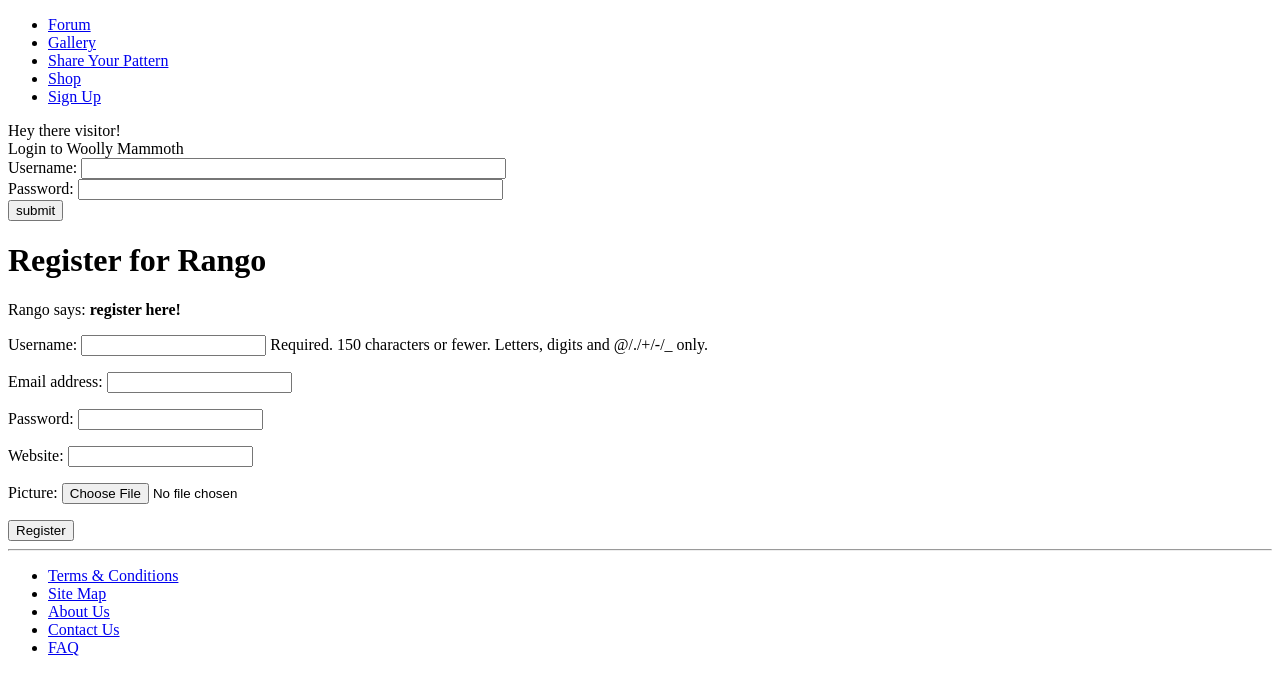
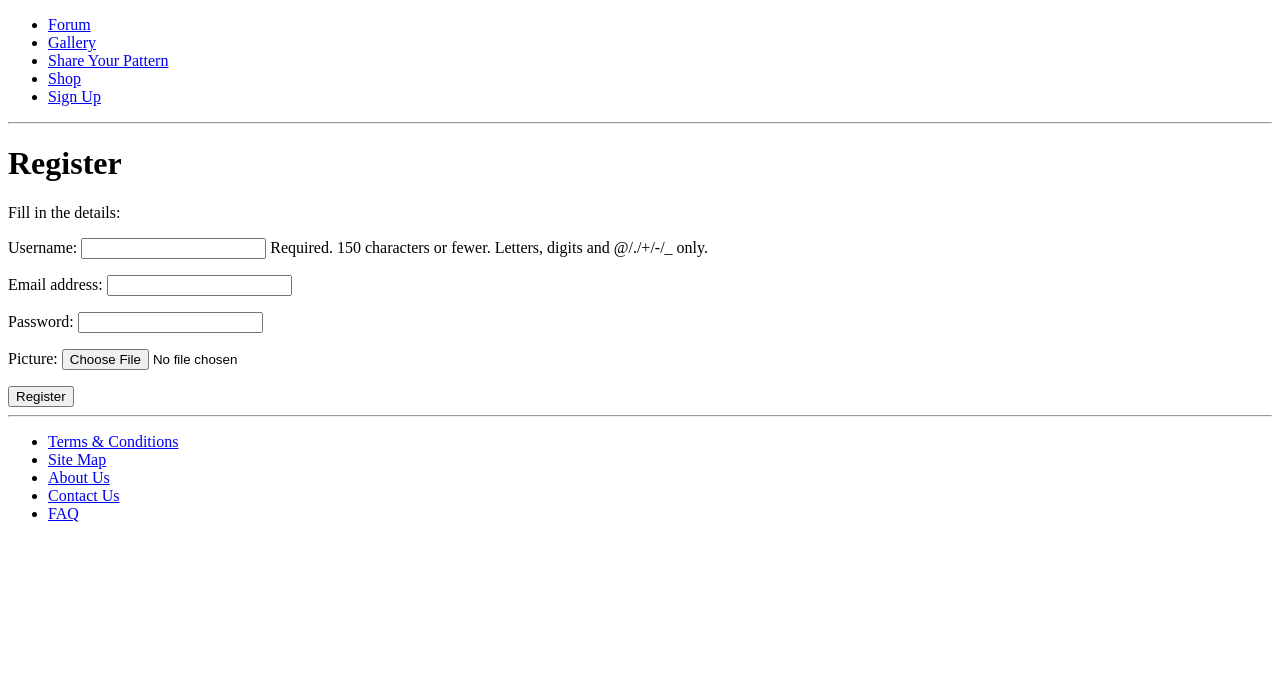
Before and after one commit to kasparas-ban/Woolley-Mammoth, a Django app: page /mammoth/register/ in a window 1280 px wide. Shown: the top 695 px of the page. Run offline with Django 3.2, Linux system fonts and the light colour scheme.

Commit message:
Login and registering sorted

```diff
--- a/mammoth/forms.py
+++ b/mammoth/forms.py
@@ -42,4 +42,4 @@ class UserForm(forms.ModelForm):
 class UserProfileForm(forms.ModelForm):
     class Meta:
         model = UserProfile
-        fields = ('website', 'picture')
+        fields = ('picture',)
--- a/mammoth/models.py
+++ b/mammoth/models.py
@@ -33,7 +33,6 @@ class Page(models.Model):
 
 class UserProfile(models.Model):
     user = models.OneToOneField(User, on_delete=models.CASCADE)
-    website = models.URLField(blank=True)
     picture = models.ImageField(upload_to='profile_images', blank=True)
 
     def __str__(self):
--- a/templates/mammoth/base.html
+++ b/templates/mammoth/base.html
@@ -23,13 +23,14 @@
 				<li><a href="{% url 'mammoth:shop' %}">Shop</a></li>
 
                 {% if user.is_authenticated %}
-                    <li><a href="{% url 'mammoth:sign_out' %}">Sign Out</a></li>
+                    <li><a href="{% url 'mammoth:logout' %}">Sign Out</a></li>
                 {% else %}
                     <li><a href="{% url 'mammoth:register' %}">Sign Up</a></li>
                 {% endif %}
             </ul>
 
 			<!-- Login Panel -->
+			{% block login_block %}
 			<div>
 				{% if user.is_authenticated %}
 					Welcome, {{ user.username }}! <br />
@@ -46,7 +47,10 @@
 					</form>
 				{% endif %}
 			</div>
-        </div>
+		</div>
+		{% endblock %}
+
+		<hr />
 
         <div>
 			{% block body_block %}
--- a/templates/mammoth/register.html
+++ b/templates/mammoth/register.html
@@ -5,17 +5,19 @@
     Register
 {% endblock %}
 
+{% block login_block %}
+
+{% endblock %}
+
 {% block body_block %}
-<h1>Register for Rango</h1>
+    <h1>Register</h1>
     {% if registered %}
-Rango says: <strong>thank you for registering!</strong>
+        <strong>Thank you for registering!</strong> <br />
         <a href="{% url 'mammoth:index' %}">Return to the homepage.</a><br />
     {% else %}
-Rango says: <strong>register here!</strong><br />
+        Fill in the details: <br />
         <form id="user_form" method="post" action="{% url 'mammoth:register' %}" enctype="multipart/form-data">
-
             {% csrf_token %}
-
             {{ user_form.as_p }}
             {{ profile_form.as_p }}
             <input type="submit" name="submit" value="Register" />
```
Also changed, not shown: templates/mammoth/share_your_pattern.html (+9 -0 lines), mammoth/migrations/0006_remove_userprofile_website.py (added), media/profile_images/the_moon.jpg (added). Lines whose indentation alone changed are shown as unchanged.
